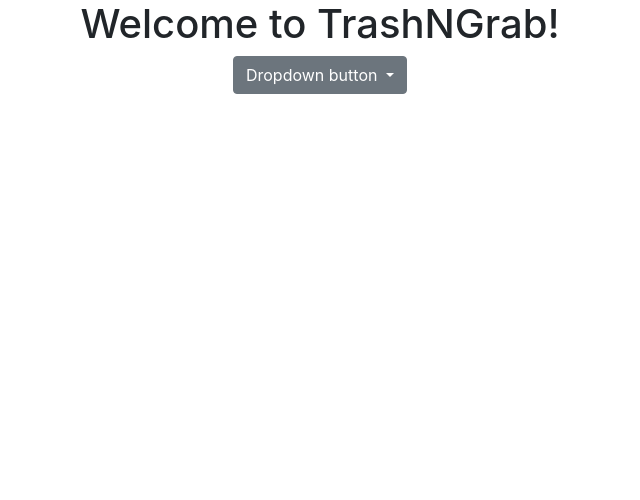
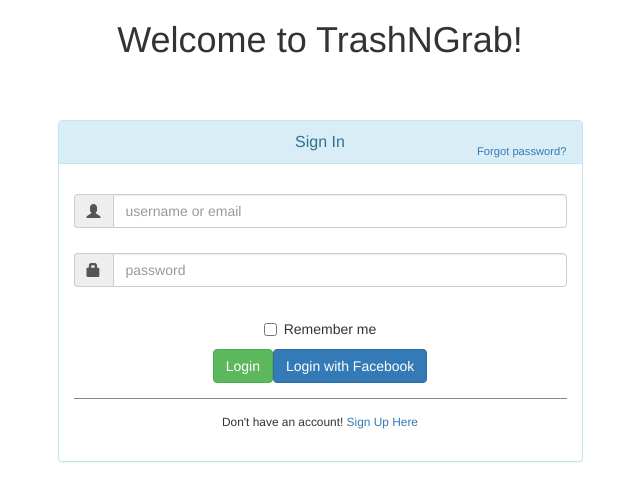
Before and after one commit to NathanRullier/TrashNGrab, an Angular app in the folder Client/: page / in a window 1280 px wide. Shown: the top 500 px of the page, without its empty margins (320-960 px from the left). Built offline with nearby package versions, Linux system fonts and the light colour scheme.

Commit message:
Fun shit

```diff
--- a/Client/src/app/app.module.ts
+++ b/Client/src/app/app.module.ts
@@ -4,11 +4,15 @@ import { NgModule } from '@angular/core';
 import { AppRoutingModule } from './app-routing.module';
 import { AppComponent } from './app.component';
 import { PagePresentationComponent } from './page-presentation/page-presentation.component';
+import { HomePageComponent } from './home-page/home-page.component';
+
 
 @NgModule({
   declarations: [
     AppComponent,
-    PagePresentationComponent
+    PagePresentationComponent,
+    HomePageComponent
+
   ],
   imports: [
     BrowserModule,
--- /dev/null
+++ b/Client/src/app/home-page/home-page.component.html
@@ -0,0 +1,3 @@
+<p>
+  home-page works!
+</p>
--- /dev/null
+++ b/Client/src/app/home-page/home-page.component.ts
@@ -0,0 +1,15 @@
+import { Component, OnInit } from '@angular/core';
+
+@Component({
+  selector: 'app-home-page',
+  templateUrl: './home-page.component.html',
+  styleUrls: ['./home-page.component.css']
+})
+export class HomePageComponent implements OnInit {
+
+  constructor() { }
+
+  ngOnInit() {
+  }
+
+}
--- a/Client/src/app/page-presentation/page-presentation.component.html
+++ b/Client/src/app/page-presentation/page-presentation.component.html
@@ -1,9 +1,144 @@
-<div class="dropdown">
-    <button class="btn btn-secondary dropdown-toggle" type="button" id="dropdownMenuButton" data-toggle="dropdown" aria-haspopup="true" aria-expanded="false">
-      Dropdown button
-    </button>
-    <div class="dropdown-menu" aria-labelledby="dropdownMenuButton">
-      <a class="dropdown-item" href="#">I am a consummer!</a>
-      <a class="dropdown-item" href="#">I am a producer!</a>
+<link href="//netdna.bootstrapcdn.com/bootstrap/3.1.0/css/bootstrap.min.css" rel="stylesheet" id="bootstrap-css">
+<script src="//netdna.bootstrapcdn.com/bootstrap/3.1.0/js/bootstrap.min.js"></script>
+<script src="//code.jquery.com/jquery-1.11.1.min.js"></script>
+<!------ Include the above in your HEAD tag ---------->
+
+    <div class="container">
+        <div id="loginbox" style="margin-top:50px;" class="mainbox col-md-6 col-md-offset-3 col-sm-8 col-sm-offset-2">
+            <div class="panel panel-info" >
+                    <div class="panel-heading">
+                        <div class="panel-title">Sign In</div>
+                        <div style="float:right; font-size: 80%; position: relative; top:-10px"><a href="#">Forgot password?</a></div>
+                    </div>
+
+                    <div style="padding-top:30px" class="panel-body" >
+
+                        <div style="display:none" id="login-alert" class="alert alert-danger col-sm-12"></div>
+
+                        <form id="loginform" class="form-horizontal" role="form">
+
+                            <div style="margin-bottom: 25px" class="input-group">
+                                        <span class="input-group-addon"><i class="glyphicon glyphicon-user"></i></span>
+                                        <input id="login-username" type="text" class="form-control" name="username" value="" placeholder="username or email">
+                                    </div>
+
+                            <div style="margin-bottom: 25px" class="input-group">
+                                        <span class="input-group-addon"><i class="glyphicon glyphicon-lock"></i></span>
+                                        <input id="login-password" type="password" class="form-control" name="password" placeholder="password">
+                                    </div>
+
+
+
+                            <div class="input-group">
+                                      <div class="checkbox">
+                                        <label>
+                                          <input id="login-remember" type="checkbox" name="remember" value="1"> Remember me
+                                        </label>
+                                      </div>
+                                    </div>
+
+
+                                <div style="margin-top:10px" class="form-group">
+                                    <!-- Button -->
+
+                                    <div class="col-sm-12 controls">
+                                      <a id="btn-login" href="#" class="btn btn-success">Login  </a>
+                                      <a id="btn-fblogin" href="#" class="btn btn-primary">Login with Facebook</a>
+
+                                    </div>
+                                </div>
+
+
+                                <div class="form-group">
+                                    <div class="col-md-12 control">
+                                        <div style="border-top: 1px solid#888; padding-top:15px; font-size:85%" >
+                                            Don't have an account!
+                                        <a href="#" onClick="$('#loginbox').hide(); $('#signupbox').show()">
+                                            Sign Up Here
+                                        </a>
+                                        </div>
+                                    </div>
+                                </div>
+                            </form>
+
+
+
+                        </div>
+                    </div>
+        </div>
+        <div id="signupbox" style="display:none; margin-top:50px" class="mainbox col-md-6 col-md-offset-3 col-sm-8 col-sm-offset-2">
+                    <div class="panel panel-info">
+                        <div class="panel-heading">
+                            <div class="panel-title">Sign Up</div>
+                            <div style="float:right; font-size: 85%; position: relative; top:-10px"><a id="signinlink" href="#" onclick="$('#signupbox').hide(); $('#loginbox').show()">Sign In</a></div>
+                        </div>
+                        <div class="panel-body" >
+                            <form id="signupform" class="form-horizontal" role="form">
+
+                                <div id="signupalert" style="display:none" class="alert alert-danger">
+                                    <p>Error:</p>
+                                    <span></span>
+                                </div>
+
+
+
+                                <div class="form-group">
+                                    <label for="email" class="col-md-3 control-label">Email</label>
+                                    <div class="col-md-9">
+                                        <input type="text" class="form-control" name="email" placeholder="Email Address">
+                                    </div>
+                                </div>
+
+                                <div class="form-group">
+                                    <label for="firstname" class="col-md-3 control-label">First Name</label>
+                                    <div class="col-md-9">
+                                        <input type="text" class="form-control" name="firstname" placeholder="First Name">
+                                    </div>
+                                </div>
+                                <div class="form-group">
+                                    <label for="lastname" class="col-md-3 control-label">Last Name</label>
+                                    <div class="col-md-9">
+                                        <input type="text" class="form-control" name="lastname" placeholder="Last Name">
+                                    </div>
+                                </div>
+                                <div class="form-group">
+                                    <label for="password" class="col-md-3 control-label">Password</label>
+                                    <div class="col-md-9">
+                                        <input type="password" class="form-control" name="passwd" placeholder="Password">
+                                    </div>
+                                </div>
+
+                                <div class="form-group">
+                                    <label for="icode" class="col-md-3 control-label">Invitation Code</label>
+                                    <div class="col-md-9">
+                                        <input type="text" class="form-control" name="icode" placeholder="">
+                                    </div>
+                                </div>
+
+                                <div class="form-group">
+                                    <!-- Button -->
+                                    <div class="col-md-offset-3 col-md-9">
+                                        <button id="btn-signup" type="button" class="btn btn-info"><i class="icon-hand-right"></i> &nbsp Sign Up</button>
+                                        <span style="margin-left:8px;">or</span>
+                                    </div>
+                                </div>
+
+                                <div style="border-top: 1px solid #999; padding-top:20px"  class="form-group">
+
+                                    <div class="col-md-offset-3 col-md-9">
+                                        <button id="btn-fbsignup" type="button" class="btn btn-primary"><i class="icon-facebook"></i>   Sign Up with Facebook</button>
+                                    </div>
+
+                                </div>
+
+
+
+                            </form>
+                         </div>
+                    </div>
+
+
+
+
+         </div>
     </div>
-  </div>
--- a/Client/src/app/page-presentation/page-presentation.component.ts
+++ b/Client/src/app/page-presentation/page-presentation.component.ts
@@ -10,14 +10,29 @@ import { Component, OnInit, Input } from '@angular/core';
 
 export class PagePresentationComponent implements OnInit {
 
-  clickMessage = '';
-  onClickMe(): void {
 
-    this.clickMessage = 'I learnt how to click';
-  }
+
   constructor() { }
 
   ngOnInit() {
   }
+  function() {
+
+    ('#login-form-link').click(function(e) {
+      ("#login-form").delay(100).fadeIn(100);
+      ("#register-form").fadeOut(100);
+      ('#register-form-link').removeClass('active');
+      (this).addClass('active');
+      e.preventDefault();
+	  });
+	  ('#register-form-link').click(function(e) {
+      ("#register-form").delay(100).fadeIn(100);
+      ("#login-form").fadeOut(100);
+      ('#login-form-link').removeClass('active');
+      (this).addClass('active');
+		  e.preventDefault();
+	  });
+
+  };
 
 }
--- a/Client/src/index.html
+++ b/Client/src/index.html
@@ -7,9 +7,14 @@
   <link rel="stylesheet" href="https://maxcdn.bootstrapcdn.com/bootstrap/4.0.0/css/bootstrap.min.css" integrity="sha384-Gn5384xqQ1aoWXA+058RXPxPg6fy4IWvTNh0E263XmFcJlSAwiGgFAW/dAiS6JXm" crossorigin="anonymous">
   <meta name="viewport" content="width=device-width, initial-scale=1">
   <link rel="icon" type="image/x-icon" href="favicon.ico">
+
   <script src="https://code.jquery.com/jquery-3.2.1.slim.min.js" integrity="sha384-KJ3o2DKtIkvYIK3UENzmM7KCkRr/rE9/Qpg6aAZGJwFDMVNA/GpGFF93hXpG5KkN" crossorigin="anonymous"></script>
-<script src="https://cdnjs.cloudflare.com/ajax/libs/popper.js/1.12.9/umd/popper.min.js" integrity="sha384-ApNbgh9B+Y1QKtv3Rn7W3mgPxhU9K/ScQsAP7hUibX39j7fakFPskvXusvfa0b4Q" crossorigin="anonymous"></script>
-<script src="https://maxcdn.bootstrapcdn.com/bootstrap/4.0.0/js/bootstrap.min.js" integrity="sha384-JZR6Spejh4U02d8jOt6vLEHfe/JQGiRRSQQxSfFWpi1MquVdAyjUar5+76PVCmYl" crossorigin="anonymous"></script>
+  <script src="https://cdnjs.cloudflare.com/ajax/libs/popper.js/1.12.9/umd/popper.min.js" integrity="sha384-ApNbgh9B+Y1QKtv3Rn7W3mgPxhU9K/ScQsAP7hUibX39j7fakFPskvXusvfa0b4Q" crossorigin="anonymous"></script>
+  <script src="https://maxcdn.bootstrapcdn.com/bootstrap/4.0.0/js/bootstrap.min.js" integrity="sha384-JZR6Spejh4U02d8jOt6vLEHfe/JQGiRRSQQxSfFWpi1MquVdAyjUar5+76PVCmYl" crossorigin="anonymous"></script>
+
+  <link href="//netdna.bootstrapcdn.com/bootstrap/3.1.0/css/bootstrap.min.css" rel="stylesheet" id="bootstrap-css">
+  <script src="//netdna.bootstrapcdn.com/bootstrap/3.1.0/js/bootstrap.min.js"></script>
+  <script src="//code.jquery.com/jquery-1.11.1.min.js"></script>
 </head>
 <body>
   <app-root></app-root>
```
Also changed, not shown: Client/src/app/app-routing.module.ts (+6 -1 lines), Client/src/app/home-page/home-page.component.css (added), 1 other file (tests, documents, lock files or other folders).
